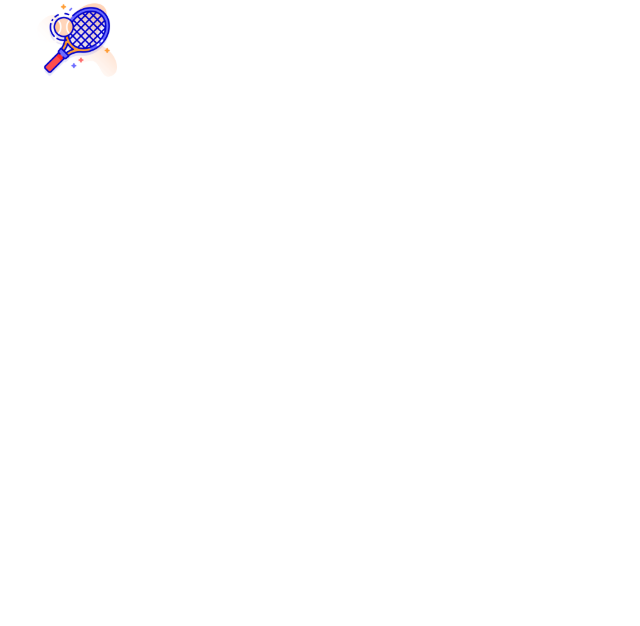
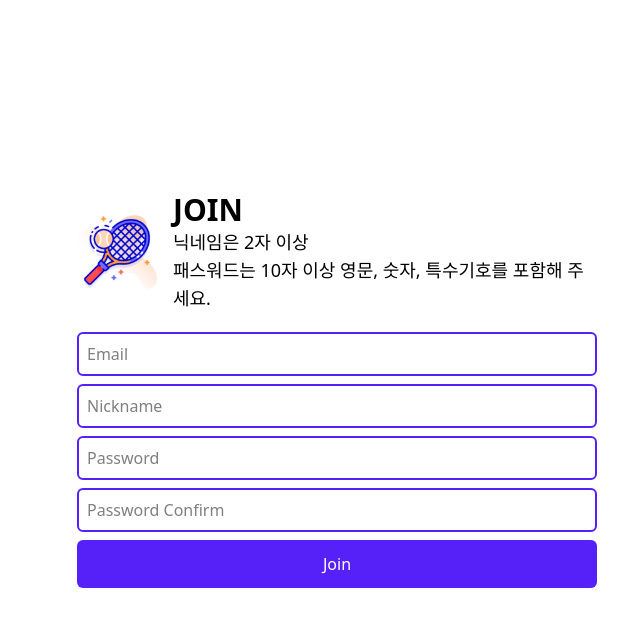
Before and after one commit to DH-React-Next-Project/racket-talk, a Next.js app: page /join in a window 1280 px wide. Shown: the top 626 px of the page, without its empty margins (303-943 px from the left). Built offline with nearby package versions, Linux system fonts and the light colour scheme.

Commit message:
Design: 회원가입 페이지 퍼블리싱 완료

```diff
--- a/src/app/join/page.tsx
+++ b/src/app/join/page.tsx
@@ -5,8 +5,41 @@ import logo from "@/assets/join/logo-without-text.svg";
 
 const JoinPage = () => {
   return (
-    <div className="flex flex-col">
-      <Image src={logo} alt="logo" />
+    <div className="flex flex-col p-5 min-h-screen justify-center items-center">
+      {/* 회원가입 가이드 */}
+      <div className="flex gap-4 w-full px-5">
+        <Image src={logo} alt="logo" width={80} height={80} />
+        <div className="flex flex-col">
+          <p className="text-3xl font-bold">JOIN</p>
+          <p className="text-lg">
+            닉네임은 2자 이상 <br />
+            패스워드는 10자 이상 영문, 숫자, 특수기호를 포함해 주세요.
+          </p>
+        </div>
+      </div>
+
+      {/* 정보 입력창 */}
+      <div className="w-full p-5 flex flex-col gap-2">
+        <input
+          placeholder="Email"
+          className="border-2 border-main p-2 rounded-md w-full focus:border-charcoal focus:outline-none"
+        />
+        <input
+          placeholder="Nickname"
+          className="border-2 border-main p-2 rounded-md w-full focus:border-charcoal focus:outline-none"
+        />
+        <input
+          placeholder="Password"
+          type="password"
+          className="border-2 border-main p-2 rounded-md w-full focus:border-charcoal focus:outline-none"
+        />
+        <input
+          placeholder="Password Confirm"
+          type="password"
+          className="border-2 border-main p-2 rounded-md w-full focus:border-charcoal focus:outline-none"
+        />
+        <button className="bg-main rounded-md p-3 text-white">Join</button>
+      </div>
     </div>
   );
 };
--- a/src/app/layout.tsx
+++ b/src/app/layout.tsx
@@ -15,7 +15,7 @@ export default function RootLayout({
 }>) {
   return (
     <html lang="en">
-      <body className={`antialiased`}>{children}</body>
+      <body>{children}</body>
     </html>
   );
 }
```
